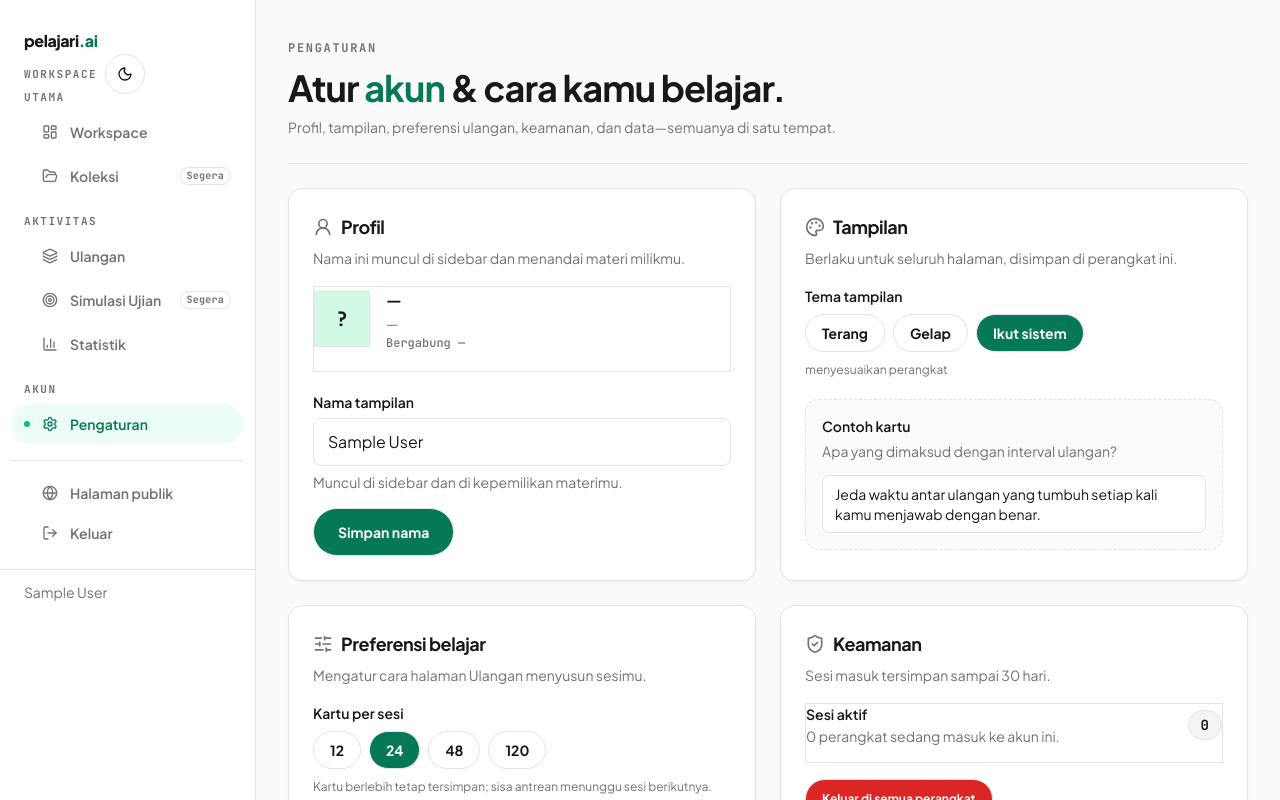
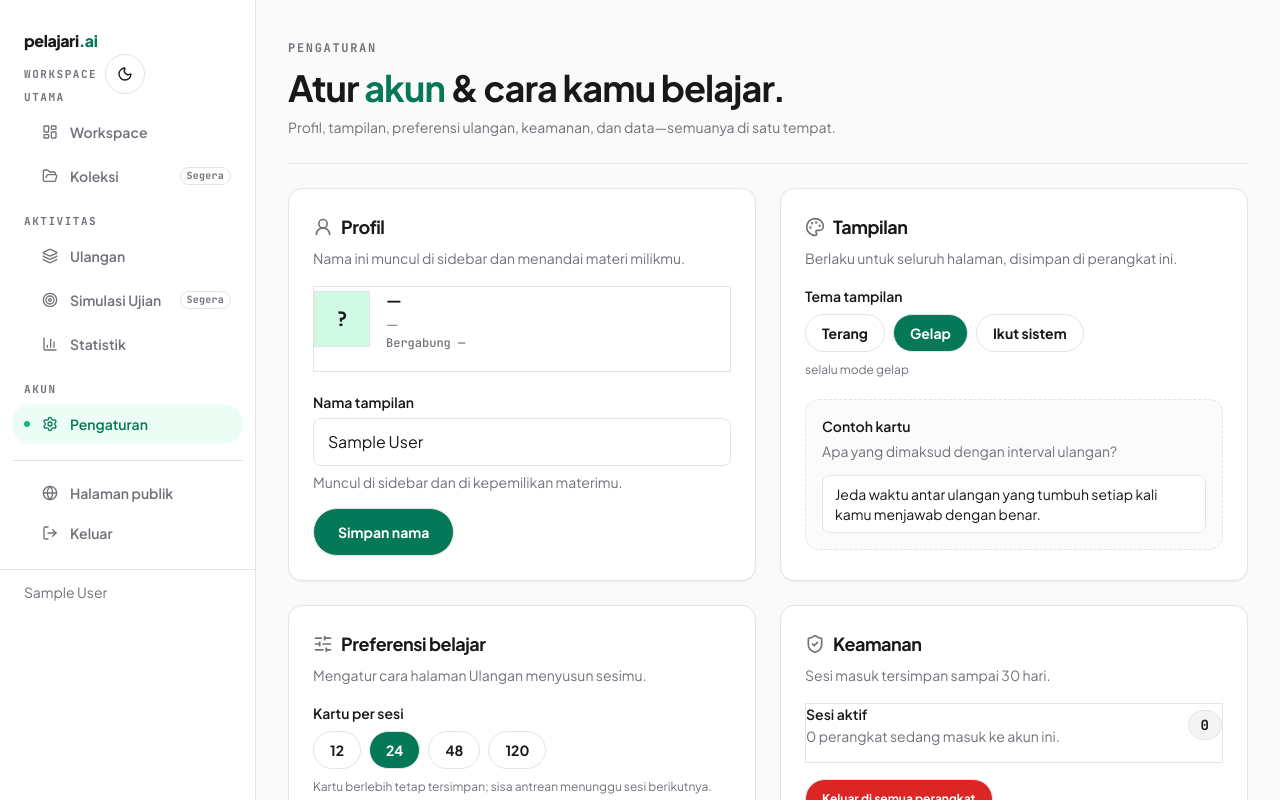
Before and after one commit to sonyhabibi73/Pustaka-ai, a Next.js app: page /pengaturan in a window 1280 px wide. Shown: the top 800 px of the page. Built offline with nearby package versions, Linux system fonts and the light colour scheme; no server answers; the database is empty; sample sign-in values are in the browser's storage.

Commit message:
feat(tema): mode gelap jadi bawaan situs
Pengunjung tanpa preferensi mendapat tema gelap; Terang/Gelap/Ikut
sistem tetap tersedia di Pengaturan dan disimpan di localStorage
"theme" (nilai "system" kini ikut disimpan agar pilihan terbaca
kembali setelah muat ulang).

```diff
--- a/src/app/layout.tsx
+++ b/src/app/layout.tsx
@@ -30,16 +30,22 @@ export const viewport: Viewport = {
   ],
 };
 
-/** Terapkan tema sebelum paint pertama supaya tidak ada kedip mode terang. */
+/** Terapkan tema sebelum paint pertama supaya tidak ada kedip mode terang.
+ *  Bawaan situs: gelap. Pengguna masih bisa memilih terang / gelap / ikut
+ *  sistem di Pengaturan → Tampilan (tersimpan di localStorage "theme"). */
 const themeInit = `
 (function () {
   try {
     var stored = localStorage.getItem("theme");
     var prefersDark = window.matchMedia("(prefers-color-scheme: dark)").matches;
-    var theme = stored === "light" || stored === "dark" ? stored : prefersDark ? "dark" : "light";
+    var theme =
+      stored === "system"
+        ? prefersDark ? "dark" : "light"
+        : stored === "light" ? "light"
+        : "dark";
     document.documentElement.setAttribute("data-theme", theme);
   } catch (e) {
-    document.documentElement.setAttribute("data-theme", "light");
+    document.documentElement.setAttribute("data-theme", "dark");
   }
 })();
 `;
--- a/src/components/ui/theme-picker.tsx
+++ b/src/components/ui/theme-picker.tsx
@@ -15,20 +15,20 @@ const options: { id: Choice; label: string; hint: string }[] = [
 function readChoice(): Choice {
   try {
     const stored = localStorage.getItem("theme");
-    return stored === "light" || stored === "dark" ? stored : "system";
+    return stored === "light" || stored === "dark" || stored === "system" ? stored : "dark";
   } catch {
-    return "system";
+    return "dark";
   }
 }
 
 /**
- * Pilihan tema tiga opsi di halaman Pengaturan. Nilai disimpan di
- * localStorage "theme" dan langsung mengubah atribut <html data-theme>,
- * sama seperti ThemeToggle — "Ikut sistem" menghapus penyimpanan sehingga
- * theme-init di root layout kembali membaca preferensi perangkat.
+ * Pilihan tema tiga opsi di halaman Pengaturan. Bawaannya gelap; nilai
+ * disimpan di localStorage "theme" dan langsung mengubah atribut
+ * <html data-theme>, sama seperti ThemeToggle. "Ikut sistem" disimpan sebagai
+ * "system" sehingga theme-init di root layout mengikuti preferensi perangkat.
  */
 export function ThemePicker() {
-  const [choice, setChoice] = useState<Choice>("system");
+  const [choice, setChoice] = useState<Choice>("dark");
 
   useEffect(() => {
     const sync = () => setChoice(readChoice());
@@ -49,22 +49,19 @@ export function ThemePicker() {
 
   function pick(next: Choice) {
     const root = document.documentElement;
+    // "system" tetap disimpan agar pengaturan menampilkan pilihan yang benar
+    // (theme-init di root layout membaca nilai ini saat muat halaman).
+    try {
+      localStorage.setItem("theme", next);
+    } catch {
+      /* penyimpanan tidak tersedia: tema tetap berlaku untuk sesi ini */
+    }
     if (next === "system") {
-      try {
-        localStorage.removeItem("theme");
-      } catch {
-        /* penyimpanan tidak tersedia */
-      }
       root.setAttribute(
         "data-theme",
         window.matchMedia("(prefers-color-scheme: dark)").matches ? "dark" : "light",
       );
     } else {
-      try {
-        localStorage.setItem("theme", next);
-      } catch {
-        /* penyimpanan tidak tersedia: tema tetap berlaku untuk sesi ini */
-      }
       root.setAttribute("data-theme", next);
     }
     setChoice(next);
--- a/src/components/ui/theme-toggle.tsx
+++ b/src/components/ui/theme-toggle.tsx
@@ -4,7 +4,7 @@ import { Moon, Sun } from "lucide-react";
 import { useSyncExternalStore } from "react";
 
 /**
- * Mode gelap mengikuti sistem, dengan pilihan manual (Desain.md §7).
+ * Mode gelap bawaan situs, dengan pilihan manual (Desain.md §7).
  * Nilai disimpan di atribut <html data-theme> dan localStorage "theme",
  * sehingga tidak ada kedip saat muat ulang (lihat theme-init di root layout).
  */
@@ -27,7 +27,7 @@ function getSnapshot() {
 }
 
 function getServerSnapshot() {
-  return "light";
+  return "dark";
 }
 
 export function ThemeToggle({ className }: { className?: string }) {
```
